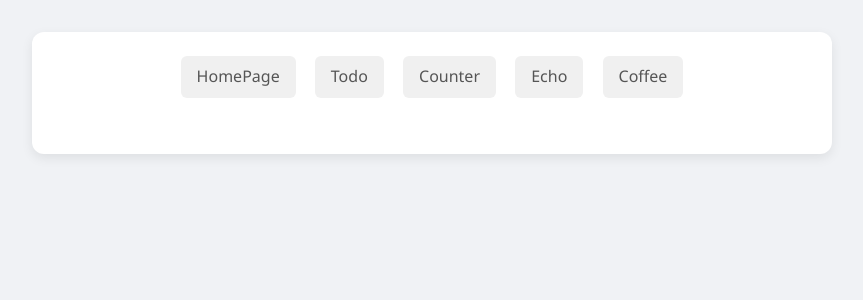
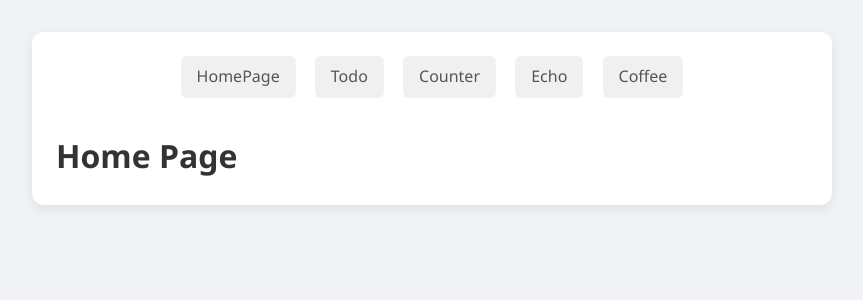
Before and after one commit to GitHubYucky/ReactTDDDTemplate, a React (Vite) app: page / in a window 1280 px wide. Shown: the top 300 px of the page, without its empty margins (208-1071 px from the left). Built offline with nearby package versions, Linux system fonts and the light colour scheme.

Commit message:
Clear / route

```diff
--- a/src/App.tsx
+++ b/src/App.tsx
@@ -21,6 +21,7 @@ export const App = () => {
         </nav>
 
         <Routes>
+          <Route path="/" element={<h1>Home Page</h1>} />   {/* これを追加 */}
           <Route path="/todo" element={<TodoContainer />} />
           <Route path="/counter" element={<CounterContainer />} />
           <Route path="/echo" element={<EchoContainer />} />
```
